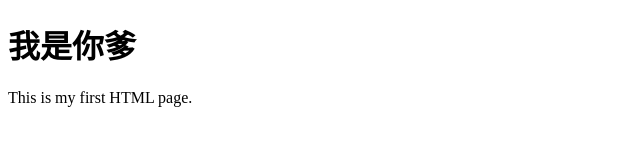
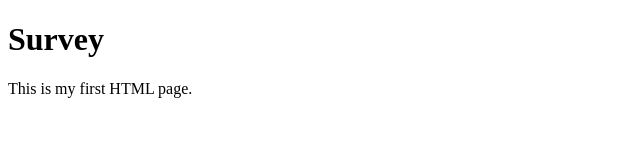
Before and after one commit to Ericyu9728/Test, a plain HTML site: page test.html in a window 1280 px wide. Shown: the whole page, without its empty margins (0-640 px from the left). Drawn offline with Linux system fonts and the light colour scheme.

Commit message:
test.html

```diff
--- a/test.html
+++ b/test.html
@@ -6,7 +6,7 @@
     <title>My First HTML Page</title>
 </head>
 <body>
-    <h1>我是你爹</h1>
+    <h1>Survey</h1>
     <p>This is my first HTML page.</p>
 </body>
 </html>
```
